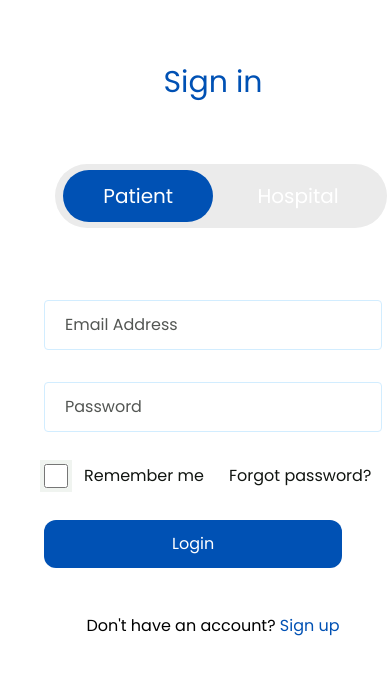
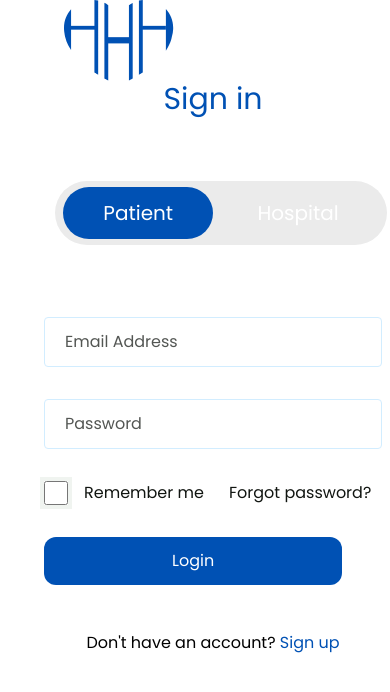
Before and after one commit to Opski123/healthical-project, a website: page patient-sign-in.html in a window 390 px wide. Shown: the top 692 px of the page. Drawn offline with Linux system fonts and the light colour scheme.

Commit message:
Update patient-sign-in.html

```diff
--- a/patient-sign-in.html
+++ b/patient-sign-in.html
@@ -27,9 +27,15 @@
         </a>
         <img src="./images/rafiki.jpg" alt="" class="mt-3 mb-32" />
       </div>
+      <!-- just logo -->
+      <div class="lg:hidden">
+        <a href="index.html">
+          <img src="./images/logo-1.svg" alt="" class="h-12 md:h-20 mt-12 md:mt-16 pl-16 md:pl-28 ">
+        </a>
+      </div>
       <!-- sign up form -->
       <div class="mx-auto flex flex-col lg:w-3/5 px-11 lg:shadow lg:shadow-1">
-        <h3 class="text-3xl text-center text-blue pr-4 my-16">Sign in</h3>
+        <h3 class="text-3xl text-center text-blue pr-4 mt-6 mb-16 lg:my-16">Sign in</h3>
         <div class="justify-center rounded-full bg-lightGray px-2 py-1.5 mb-16 w-fit mx-auto">
           <button class="bg-blue text-white text-xl lsm:text-2xl py-3 rounded-full px-10 lsm:px-16 xxlg:px-20">Patient</button>
           <button  class="bg-transparent text-white text-xl lsm:text-2xl py-3 rounded-full px-10 lsm:px-16 xxlg:px-20"><a href="hospital-sign-in.html">Hospital</a></button>
```
